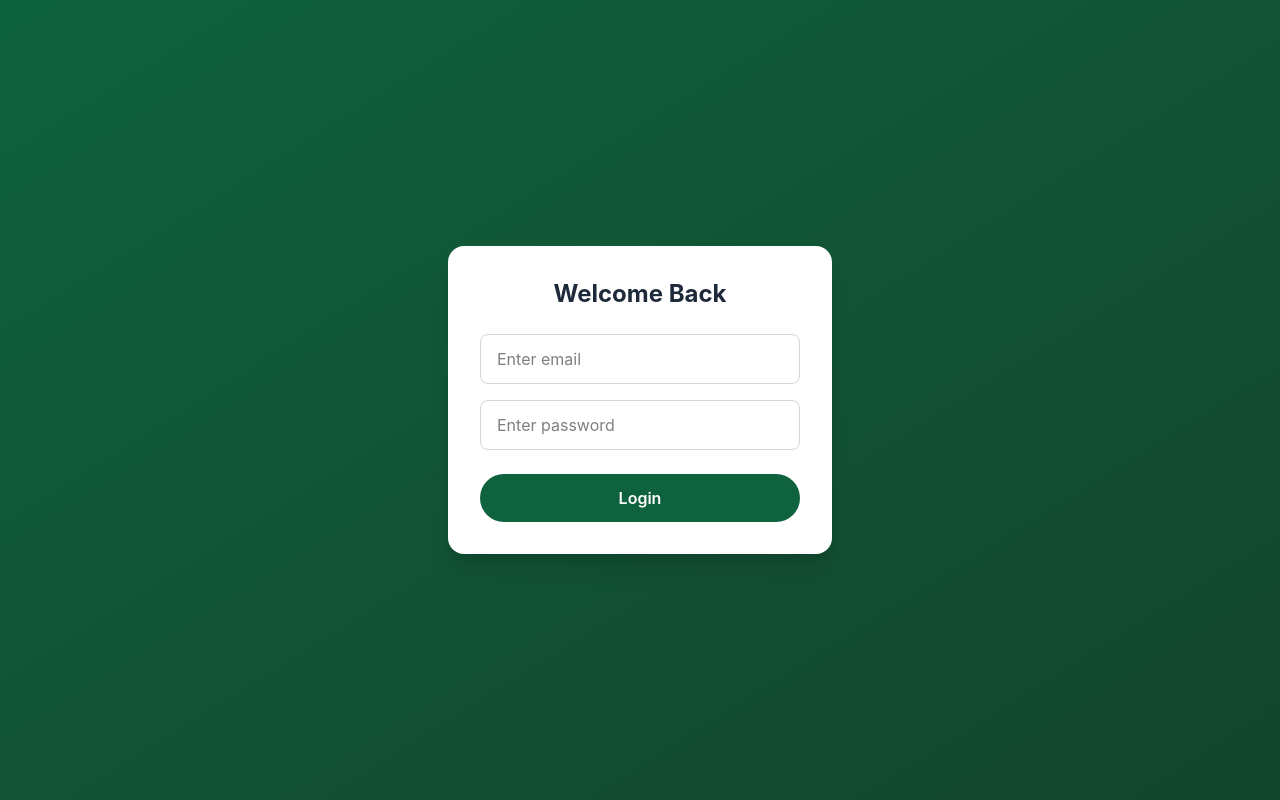
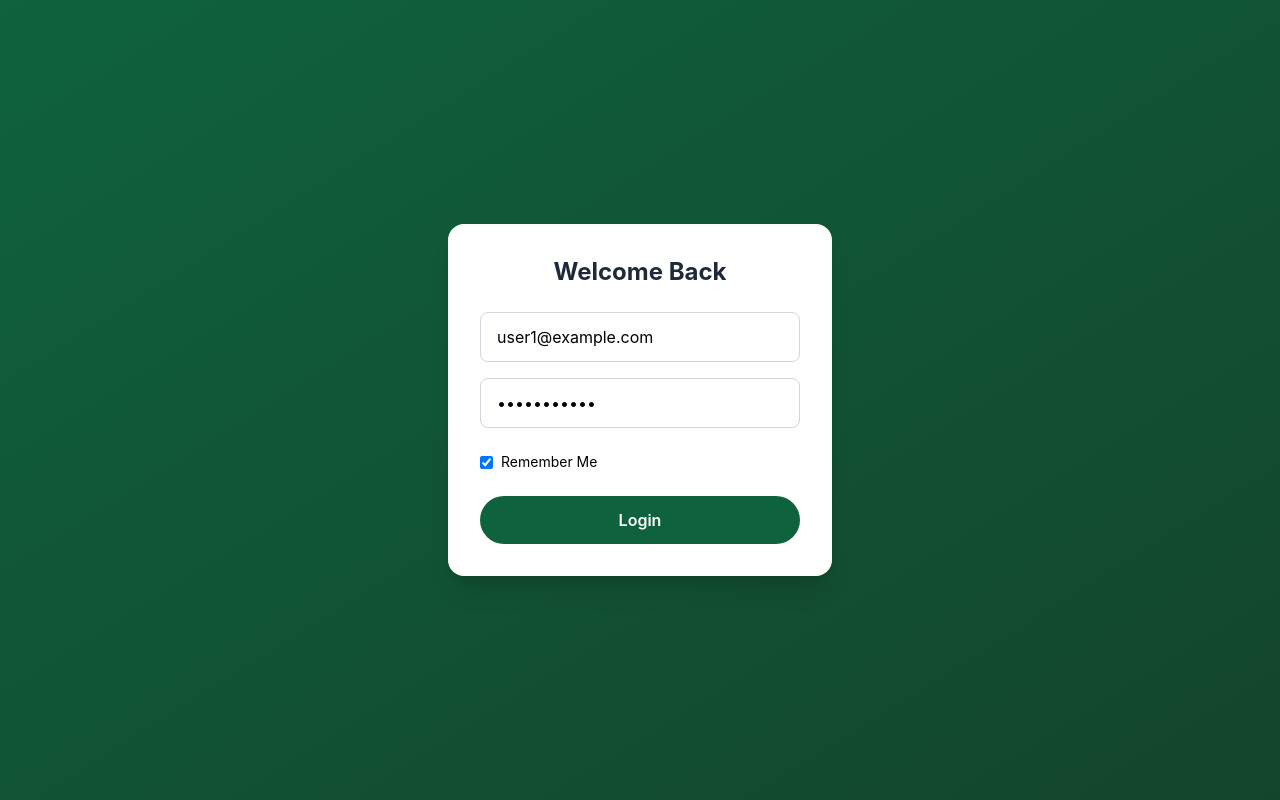
Before and after one commit to shantoopaul/dashboard-task, a React (Vite) app: page / in a window 1280 px wide. Built offline with nearby package versions, Linux system fonts and the light colour scheme.

Commit message:
add: made the auth system better and implemented toast notifications

```diff
--- a/package.json
+++ b/package.json
@@ -12,9 +12,11 @@
   "dependencies": {
     "@tailwindcss/vite": "^4.2.1",
     "axios": "^1.13.5",
+    "jwt-decode": "^4.0.0",
     "lucide-react": "^0.575.0",
     "react": "^19.2.0",
     "react-dom": "^19.2.0",
+    "react-hot-toast": "^2.6.0",
     "react-router": "^7.13.1",
     "react-router-dom": "^7.13.1",
     "tailwindcss": "^4.2.1",
--- a/src/Components/Topbar.tsx
+++ b/src/Components/Topbar.tsx
@@ -32,7 +32,7 @@ const Topbar = () => {
 
         <div className="w-10 h-10 rounded-full overflow-hidden border-2 border-white">
           <img
-            src="https://i.pravatar.cc/300"
+            src={`https://i.pravatar.cc/300?u=${user?.name?.split(" ")[0].toLowerCase()}`}
             alt="User Avatar"
             className="w-full h-full object-cover"
           />
--- a/src/Pages/Login.tsx
+++ b/src/Pages/Login.tsx
@@ -3,12 +3,14 @@ import { useNavigate } from "react-router-dom";
 import { loginUser } from "../api/auth";
 import { useAuth } from "../Hooks/useAuth";
 import axios from "axios";
+import toast from "react-hot-toast";
 
 const Login = () => {
-  const [email, setEmail] = useState("");
-  const [password, setPassword] = useState("");
+  const [email, setEmail] = useState("user1@example.com");
+  const [password, setPassword] = useState("password123");
   const [loading, setLoading] = useState(false);
   const [error, setError] = useState<string | null>(null);
+  const [rememberMe, setRememberMe] = useState(true);
 
   const { login } = useAuth();
   const navigate = useNavigate();
@@ -20,13 +22,20 @@ const Login = () => {
 
     try {
       const data = await loginUser(email, password);
-      login(data);
+      await login(data, rememberMe);
       navigate("/dashboard");
+      toast.success("Login successful!");
     } catch (error: unknown) {
       if (axios.isAxiosError(error)) {
-        setError(error.response?.data?.message || "Invalid email or password.");
+        if (error.response?.status === 401) {
+          toast.error("Invalid email or password");
+        } else if (error.response?.status === 500) {
+          toast.error("Server error. Please try again later.");
+        } else {
+          toast.error("Unexpected error occurred");
+        }
       } else {
-        setError("Something went wrong. Please try again.");
+        toast.error("Something went wrong");
       }
     } finally {
       setLoading(false);
@@ -82,6 +91,14 @@ const Login = () => {
             }`}
           />
         </div>
+        <div className="flex items-center gap-2">
+          <input
+            type="checkbox"
+            checked={rememberMe}
+            onChange={() => setRememberMe(!rememberMe)}
+          />
+          <label className="text-sm">Remember Me</label>
+        </div>
 
         <button
           type="submit"
--- /dev/null
+++ b/src/Routes/PublicRoute.tsx
@@ -0,0 +1,29 @@
+import { Navigate } from "react-router-dom";
+import { useAuth } from "../Hooks/useAuth";
+import { useEffect } from "react";
+import toast from "react-hot-toast";
+import type { ReactNode } from "react";
+
+interface PublicRouteProps {
+  children: ReactNode;
+}
+
+const PublicRoute = ({ children }: PublicRouteProps) => {
+  const { user } = useAuth();
+
+  useEffect(() => {
+    if (user) {
+      toast("You are already logged in 👋", {
+        icon: "⚠️",
+      });
+    }
+  }, [user]);
+
+  if (user) {
+    return <Navigate to="/dashboard" replace />;
+  }
+
+  return children;
+};
+
+export default PublicRoute;
--- a/src/Routes/Routes.tsx
+++ b/src/Routes/Routes.tsx
@@ -3,11 +3,16 @@ import Login from "../Pages/Login";
 import PrivateRoute from "./PrivateRoute";
 import DashLayout from "../Layouts/DashLayout";
 import Dashboard from "../Pages/Dashboard";
+import PublicRoute from "./PublicRoute";
 
 export const router = createBrowserRouter([
   {
     path: "/",
-    element: <Login />,
+    element: (
+      <PublicRoute>
+        <Login />
+      </PublicRoute>
+    ),
   },
   {
     path: "dashboard",
--- a/src/api/axios.ts
+++ b/src/api/axios.ts
@@ -1,4 +1,5 @@
 import axios from "axios";
+import { isTokenExpired } from "../utils/token";
 
 const api = axios.create({
   baseURL: "https://task-api-eight-flax.vercel.app",
@@ -10,8 +11,10 @@ api.interceptors.request.use((config) => {
   if (storedUser) {
     const user = JSON.parse(storedUser);
 
-    if (user?.token) {
+    if (user?.token && !isTokenExpired(user.token)) {
       config.headers.Authorization = `Bearer ${user.token}`;
+    } else {
+      localStorage.removeItem("user");
     }
   }
 
--- a/src/context/AuthContext.tsx
+++ b/src/context/AuthContext.tsx
@@ -11,11 +11,14 @@ interface User {
 
 interface AuthContextType {
   user: User | null;
-  login: (userData: {
-    id: number;
-    email: string;
-    token: string;
-  }) => Promise<void>;
+  login: (
+    userData: {
+      id: number;
+      email: string;
+      token: string;
+    },
+    remember: boolean,
+  ) => Promise<void>;
   logout: () => void;
 }
 
--- a/src/context/AuthProvider.tsx
+++ b/src/context/AuthProvider.tsx
@@ -1,6 +1,7 @@
 import { useState, type ReactNode } from "react";
 import { AuthContext, type User } from "./AuthContext";
 import { getUserById } from "../api/user";
+import { isTokenExpired } from "../utils/token";
 
 interface AuthProviderProps {
   children: ReactNode;
@@ -8,15 +9,30 @@ interface AuthProviderProps {
 
 export const AuthProvider = ({ children }: AuthProviderProps) => {
   const [user, setUser] = useState<User | null>(() => {
-    const storedUser = localStorage.getItem("user");
-    return storedUser ? JSON.parse(storedUser) : null;
+    const storedUser =
+      localStorage.getItem("user") || sessionStorage.getItem("user");
+
+    if (!storedUser) return null;
+
+    const parsedUser: User = JSON.parse(storedUser);
+
+    if (parsedUser.token && isTokenExpired(parsedUser.token)) {
+      localStorage.removeItem("user");
+      sessionStorage.removeItem("user");
+      return null;
+    }
+
+    return parsedUser;
   });
 
-  const login = async (userData: {
-    id: number;
-    email: string;
-    token: string;
-  }) => {
+  const login = async (
+    userData: {
+      id: number;
+      email: string;
+      token: string;
+    },
+    remember: boolean,
+  ) => {
     try {
       const profile = await getUserById(userData.id);
 
@@ -26,7 +42,12 @@ export const AuthProvider = ({ children }: AuthProviderProps) => {
       };
 
       setUser(fullUser);
-      localStorage.setItem("user", JSON.stringify(fullUser));
+
+      if (remember) {
+        localStorage.setItem("user", JSON.stringify(fullUser));
+      } else {
+        sessionStorage.setItem("user", JSON.stringify(fullUser));
+      }
     } catch (error) {
       console.error(error);
     }
@@ -35,6 +56,7 @@ export const AuthProvider = ({ children }: AuthProviderProps) => {
   const logout = () => {
     setUser(null);
     localStorage.removeItem("user");
+    sessionStorage.removeItem("user");
   };
 
   return (
--- a/src/main.tsx
+++ b/src/main.tsx
@@ -4,11 +4,13 @@ import "./index.css";
 import { RouterProvider } from "react-router/dom";
 import { router } from "./Routes/Routes";
 import { AuthProvider } from "./context/AuthProvider";
+import { Toaster } from "react-hot-toast";
 
 createRoot(document.getElementById("root")!).render(
   <StrictMode>
     <AuthProvider>
       <RouterProvider router={router} />
+      <Toaster position="bottom-right" />
     </AuthProvider>
   </StrictMode>,
 );
--- /dev/null
+++ b/src/utils/token.ts
@@ -0,0 +1,14 @@
+import { jwtDecode } from "jwt-decode";
+
+interface DecodedToken {
+  exp: number;
+}
+
+export const isTokenExpired = (token: string): boolean => {
+  try {
+    const decoded = jwtDecode<DecodedToken>(token);
+    return decoded.exp * 1000 < Date.now();
+  } catch {
+    return true;
+  }
+};
```
Also changed, not shown: public/beforeApiIntegretion.png (added), 1 other file (tests, documents, lock files or other folders).
